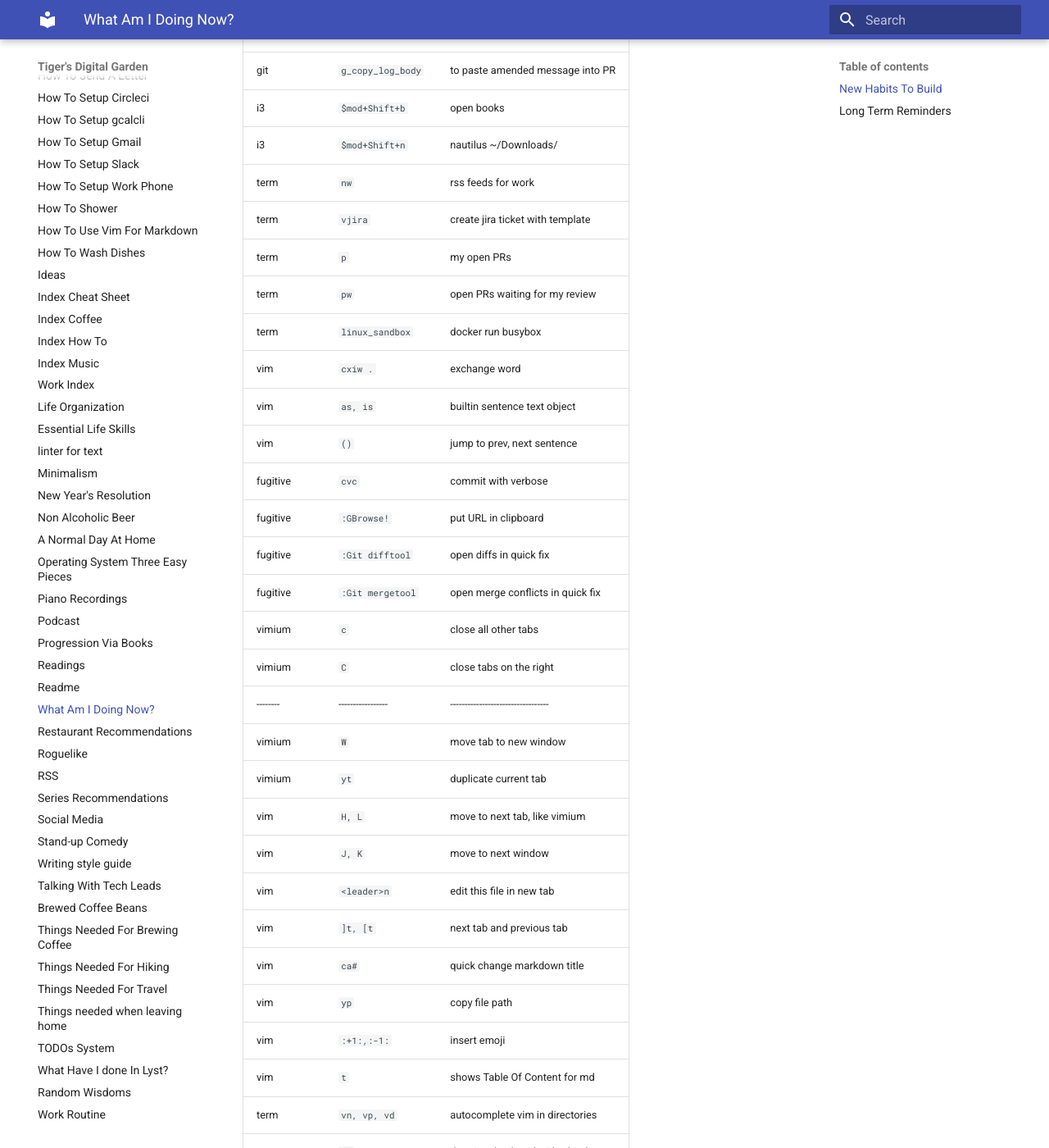
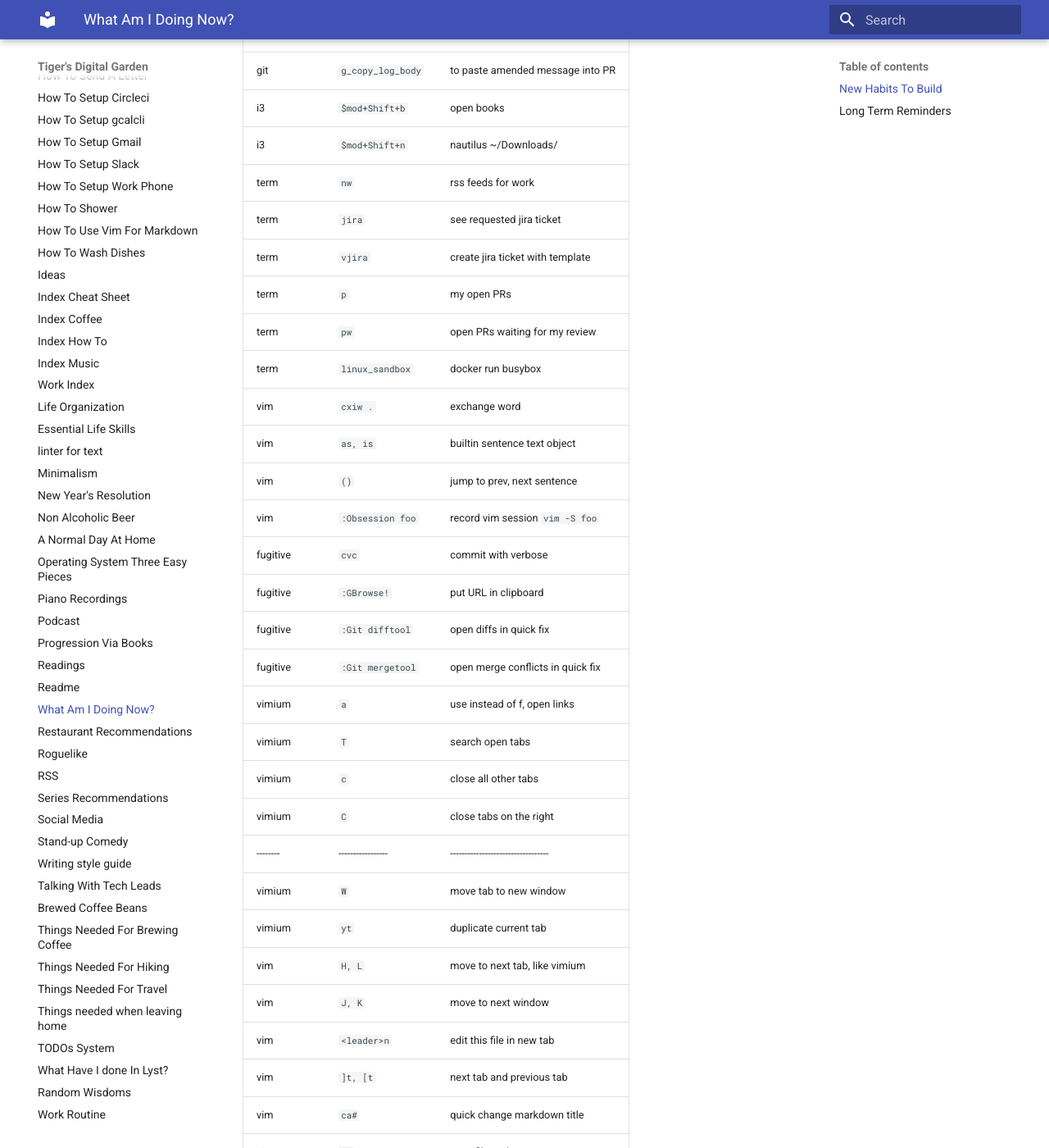
Before and after one commit to ynotstartups/notes, an MkDocs documentation site: the page built from notes/reminders.md, in a window 1280 px wide and 1400 px high, scrolled down 655 px. Shown: the whole window at 82% size. Built offline with MkDocs 1.6.1 and Material for MkDocs 9.7.7, drawn with Linux system fonts in a browser that asks for light colours.

Commit message:
add more alias to reminder

```diff
--- a/notes/reminders.md
+++ b/notes/reminders.md
@@ -22,6 +22,7 @@ Enrich [README](./readmereadme.md)
 | i3       | `$mod+Shift+b`    | open books                         |
 | i3       | `$mod+Shift+n`    | nautilus ~/Downloads/              |
 | term     | `nw`              | rss feeds for work                 |
+| term     | `jira`            | see requested jira ticket          |
 | term     | `vjira`           | create jira ticket with template   |
 | term     | `p`               | my open PRs                        |
 | term     | `pw`              | open PRs waiting for my review     |
@@ -29,10 +30,13 @@ Enrich [README](./readmereadme.md)
 | vim      | `cxiw .`          | exchange word                      |
 | vim      | `as, is`          | builtin sentence text object       |
 | vim      | `()`              | jump to prev, next sentence        |
+| vim      | `:Obsession foo`  | record vim session `vim -S foo`    |
 | fugitive | `cvc`             | commit with verbose                |
 | fugitive | `:GBrowse!`       | put URL in clipboard               |
 | fugitive | `:Git difftool`   | open diffs in quick fix            |
 | fugitive | `:Git mergetool`  | open merge conflicts in quick fix  |
+| vimium   | `a`               | use instead of f, open links       |
+| vimium   | `T`               | search open tabs                   |
 | vimium   | `c`               | close all other tabs               |
 | vimium   | `C`               | close tabs on the right            |
 | -------- | ----------------- | ---------------------------------- |
```
